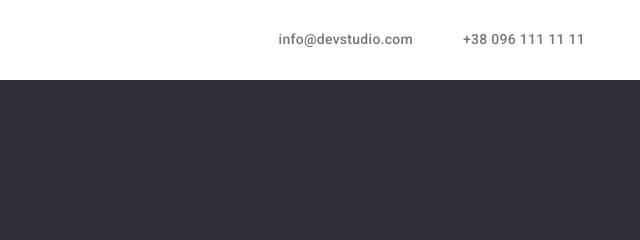
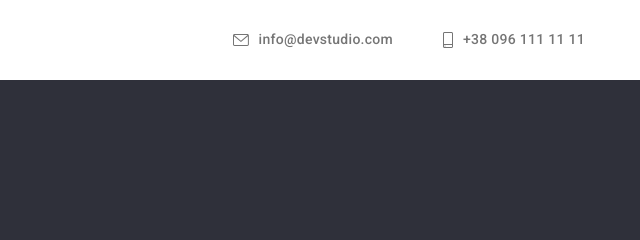
Before and after one commit to Dzybystim/goit-markup-hw-04, a plain HTML site: page index.html in a window 1280 px wide. Shown: the top 240 px of the page, 640-1280 px from the left. Drawn offline with nearby package versions, Linux system fonts and the light colour scheme.

Commit message:
add icon header

```diff
--- a/css/stylefile.css
+++ b/css/stylefile.css
@@ -92,16 +92,20 @@ h1,h2,h3,h4,h5,h6,p {
     font-weight: 500;
     color: var(--second-color-text);
     margin-right: 50px;
+    display: flex;
+    align-items:center;
+    justify-content: center;
 
 }
 .hdcontact:last-child {
     margin-right: 0;
 }
 
-.hdcontact:hover,
+.hdcontact:hover ,
 .hdcontact:focus {
     color: var(--accent-color-text);
 }
+
 .navigator-list {
     display: flex;
     padding-left: 0;
@@ -118,7 +122,10 @@ h1,h2,h3,h4,h5,h6,p {
     align-items: center;
     display: flex;
 }
-
+.contact-icon {
+    margin-right: 10px;
+    fill: currentColor;
+}
 
 
 /*Hero*******************/
--- a/index.html
+++ b/index.html
@@ -20,7 +20,6 @@
     <!--Custom styles-->
     <link rel="stylesheet" href="./css/stylefile.css" />
   </head>
-
   <body>
     <!--Header website-->
     <header>
@@ -34,8 +33,16 @@
           </ul>
         </nav>
         <div class="contact-header">
-          <a href="mailto:info@devstudio.com" class="hdcontact link">info@devstudio.com</a>
-          <a href="tel:+380961111111" class="hdcontact link">+38 096 111 11 11</a>
+          <a href="mailto:info@devstudio.com" class="hdcontact link">
+            <svg class="contact-icon" width="16" height="12">
+              <use href="./sprite.svg#icon-mail">
+              </use>
+            </svg><span>info@devstudio.com</span></a>
+          <a href="tel:+380961111111" class="hdcontact link">
+            <svg class="contact-icon" width="10" height="16">
+              <use href="./sprite.svg#icon-smartphone">
+              </use>
+            </svg>+38 096 111 11 11</a>
         </div>
       </div>
     </header>
```
